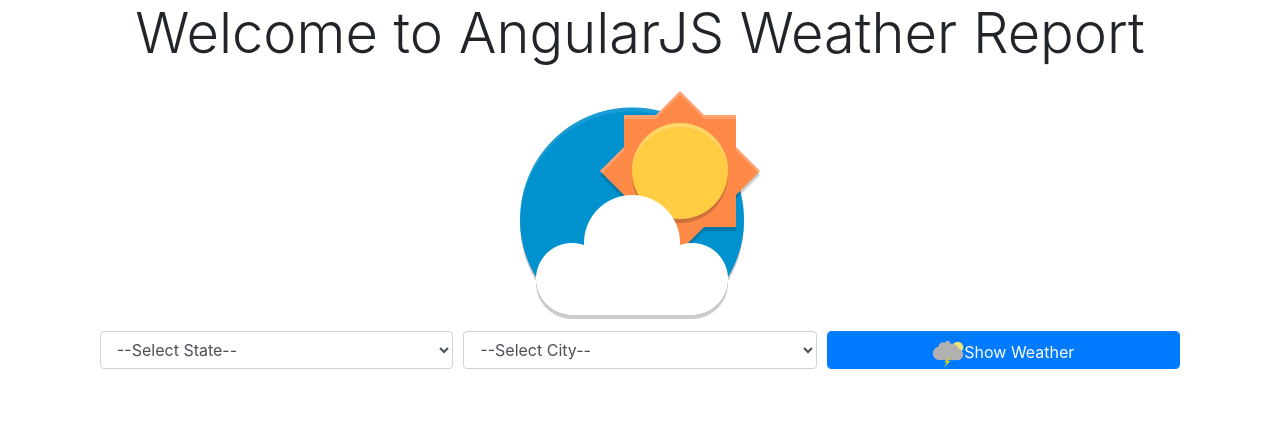
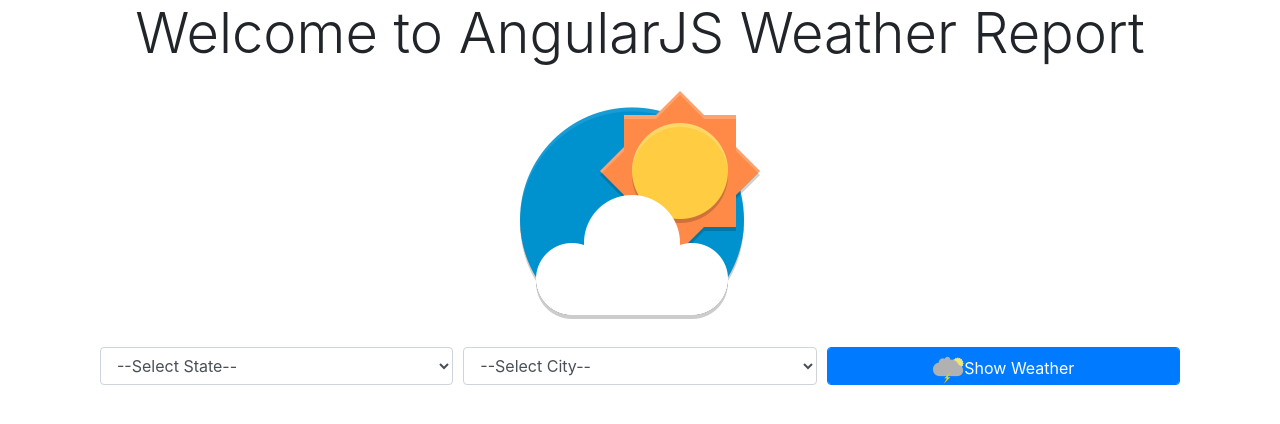
Before and after one commit to chkrish9/CS551_Team_4-1_ICP, a plain HTML site: page ICP-2/code/index.html in a window 1280 px wide. Drawn offline with nearby package versions, Linux system fonts and the light colour scheme.

Commit message:
ICP - 2 screenshots

```diff
--- a/ICP-2/code/index.html
+++ b/ICP-2/code/index.html
@@ -24,19 +24,19 @@
         <!-- Form to take state and city data -->
         <form>
             <div class="form-row">
-                <div class="col-sm-4">
+                <div class="col-sm-4 mb-3 mt-3">
                     <select class="form-control" ng-model="statecode" id="statecode" ng-change="fillCity()">
                         <option value="0">--Select State--</option>
                         <option ng-repeat="objstate in states" value="{{objstate.abb}}">{{objstate.state}}</option>
                     </select>
                 </div>
-                <div class="col-sm-4">
+                <div class="col-sm-4 mb-3 mt-3">
                     <select class="form-control" ng-model="cityname" id="cityname">
                         <option value="0">--Select City--</option>
                         <option ng-repeat="objcity in cities" value="{{objcity.city}}">{{objcity.city}}</option>
                     </select>
                 </div>
-                <div class="col-sm-4">
+                <div class="col-sm-4 mb-3 mt-3">
                     <button type="button" class="btn btn-primary form-control" ng-click="displayWeather()">
                         <img src="images/weather-icon.png" class="width-2em"/>Show Weather
                     </button>
@@ -46,7 +46,7 @@
     </div>
     <!-- Weather display -->
     <div id="weather-display" ng-repeat="re in result | limitTo:5">
-        <div class="col-sm-3 float-left">
+        <div class="col-md-3 float-left">
             <div class="card bg-light mb-3 mt-3">
                 <div class="card-body">
                     <img src="{{re.icon_url}}"/>
```
Also changed, not shown: ICP-2/documentation/code-block-1.PNG, ICP-2/documentation/code-block-2.PNG, ICP-2/documentation/js-code-block-1.PNG (added), ICP-2/documentation/js-code-block-2.PNG (added), ICP-2/documentation/js-code-block-3.PNG (added), ICP-2/documentation/screen-1.PNG, ICP-2/documentation/screen-2.PNG, ICP-2/documentation/screen-3.png, ICP-2/documentation/screen-4.png, ICP-2/documentation/screen-5.png, ICP-2/documentation/screen-6.png, ICP-2/documentation/screen-7.PNG (added), ICP-2/documentation/screen-8-mobile-1.PNG (added), ICP-2/documentation/screen-8-tablet-1.PNG (added).
